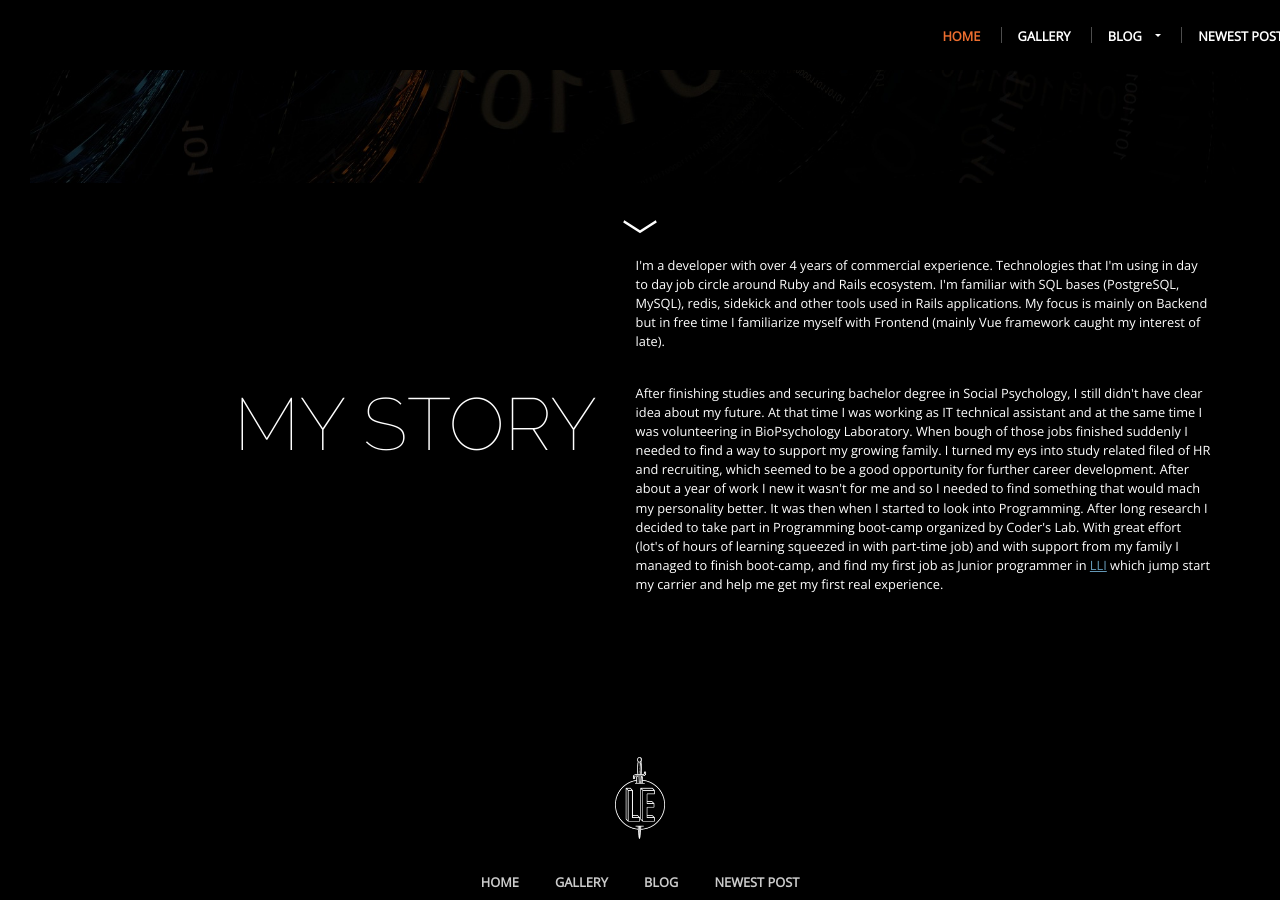
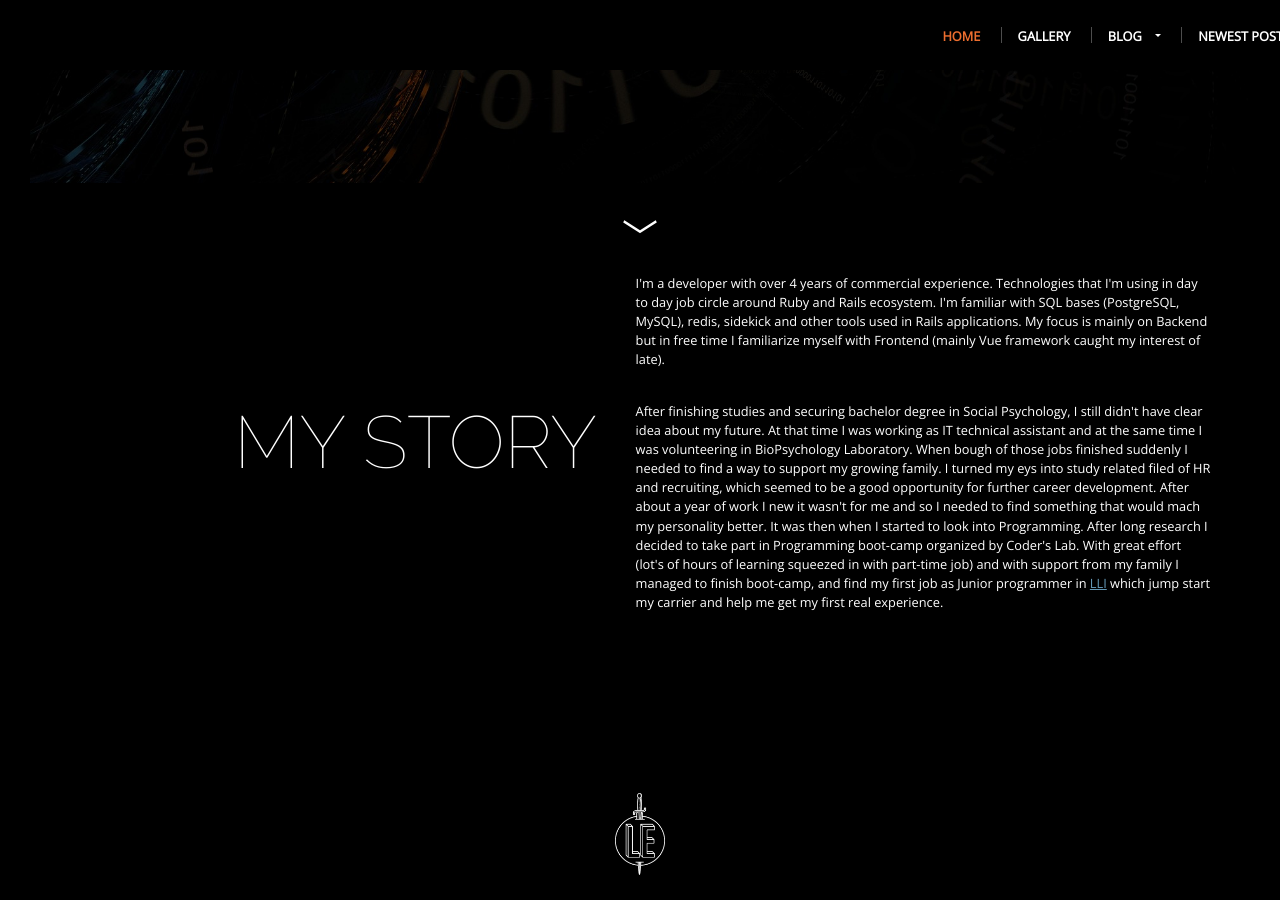
Before and after one commit to DominikAlberski/DominikAlberski.github.io, a Jekyll site: the page built from index.html, in a window 1280 px wide and 900 px high, scrolled down 636 px. Built offline with Jekyll 4.4.1, drawn with Linux system fonts in a browser that asks for light colours; nearby versions of some CDN libraries.

Commit message:
Fix layout

```diff
--- a/assets/css/main.css
+++ b/assets/css/main.css
@@ -382,7 +382,7 @@
   align-items: center;
   background-color: #000;
   color: #fff;
-  padding: 7vh 0;
+  padding: 9vh 0;
 }
 .callout-title {
   flex: 1;
```
